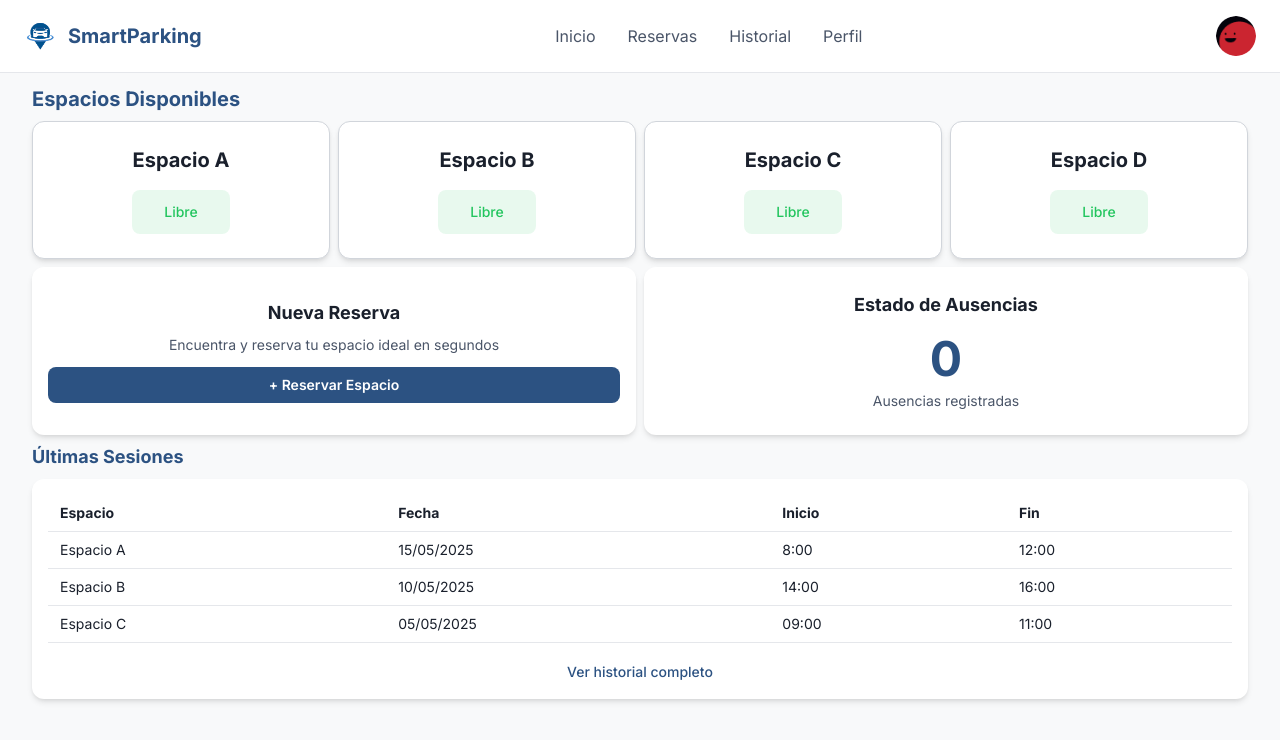
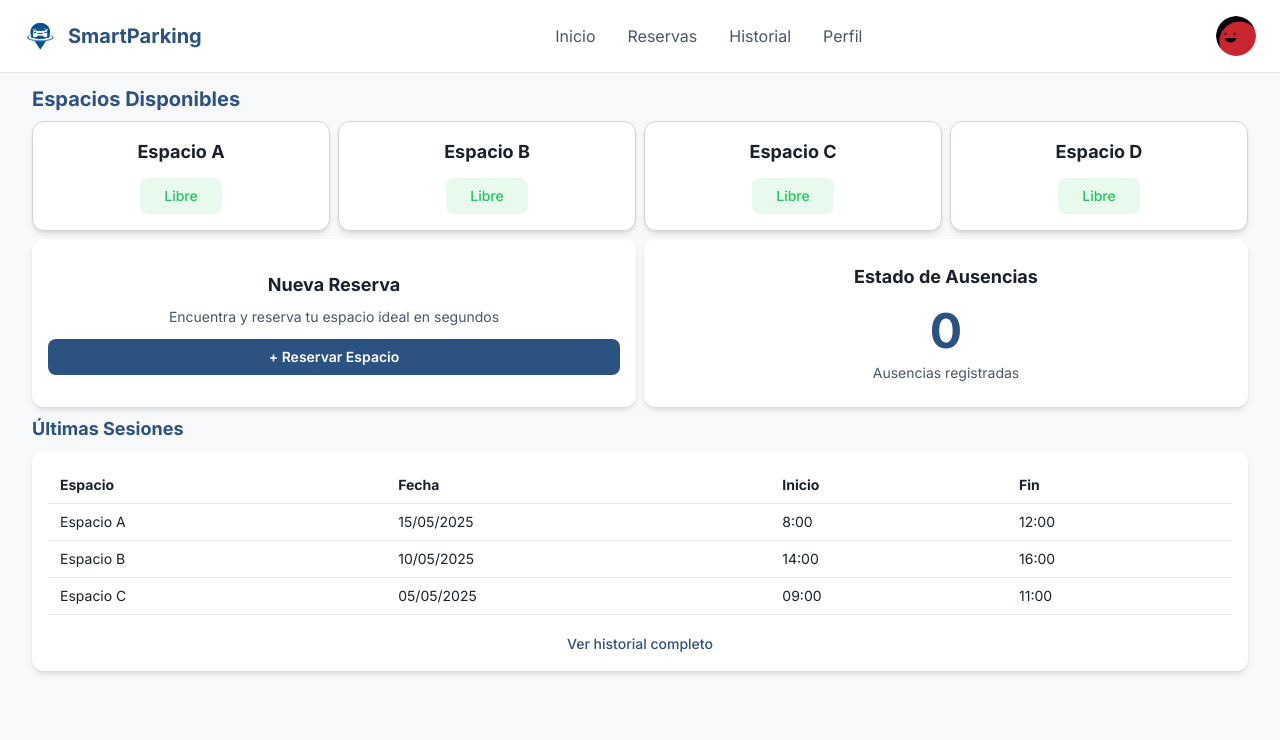
Before and after one commit to Iot-SI0572-3475-Grupo3/smartparking-frontend, an Angular app: page /dashboard in a window 1280 px wide. Shown: the top 740 px of the page. Built offline with nearby package versions, Linux system fonts and the light colour scheme.

Commit message:
feat(dashboard): updated space card view

```diff
--- a/src/app/features/dashboard/components/space-card/space-card.component.html
+++ b/src/app/features/dashboard/components/space-card/space-card.component.html
@@ -1,18 +1,14 @@
-<!-- Space Card Component SmartParking -->
-<div
-  class="bg-background-primary rounded-xl border border-gray-300 p-6 min-h-[120px] flex flex-col justify-center items-center space-y-4 shadow-md"
->
+<div class="bg-background-primary rounded-xl border border-gray-300 p-4 min-h-[100px] flex flex-col justify-center items-center space-y-3 shadow-md">
 
   <!-- Nombre del espacio -->
-  <h3 class="text-text-primary font-bold text-xl text-center">
+  <h3 class="text-text-primary font-bold text-lg text-center">
     {{ space.name }}
   </h3>
 
   <!-- Estado del espacio -->
   <div
-    class="px-8 py-3 rounded-lg text-center font-medium text-sm"
-    [class]="statusConfig.bgColor + ' ' + statusConfig.textColor"
-  >
+    class="px-6 py-2 rounded-lg text-center font-medium text-sm"
+    [class]="statusConfig.bgColor + ' ' + statusConfig.textColor">
     {{ statusConfig.text }}
   </div>
 
```
